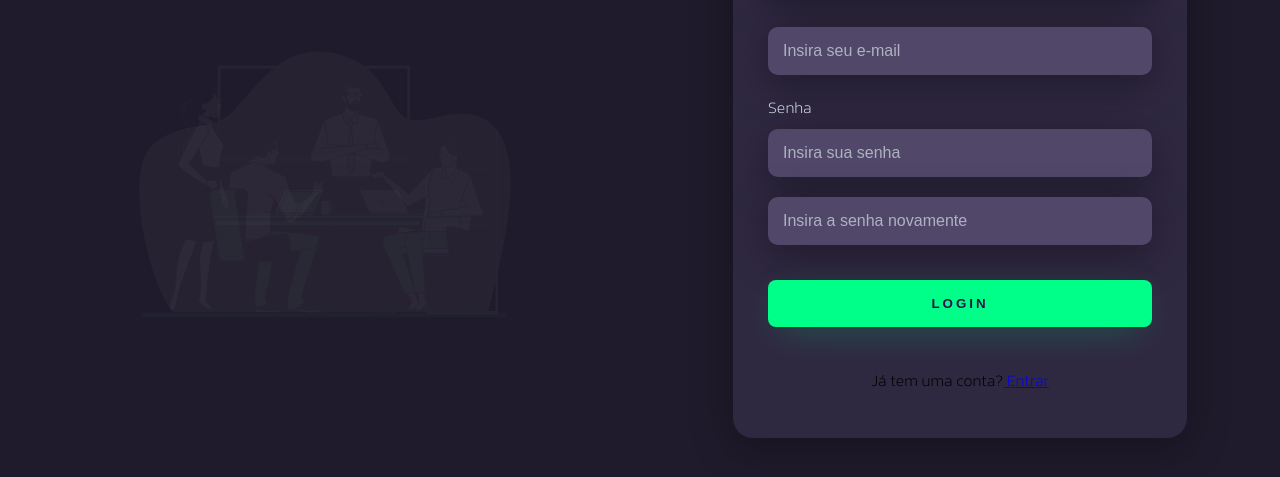
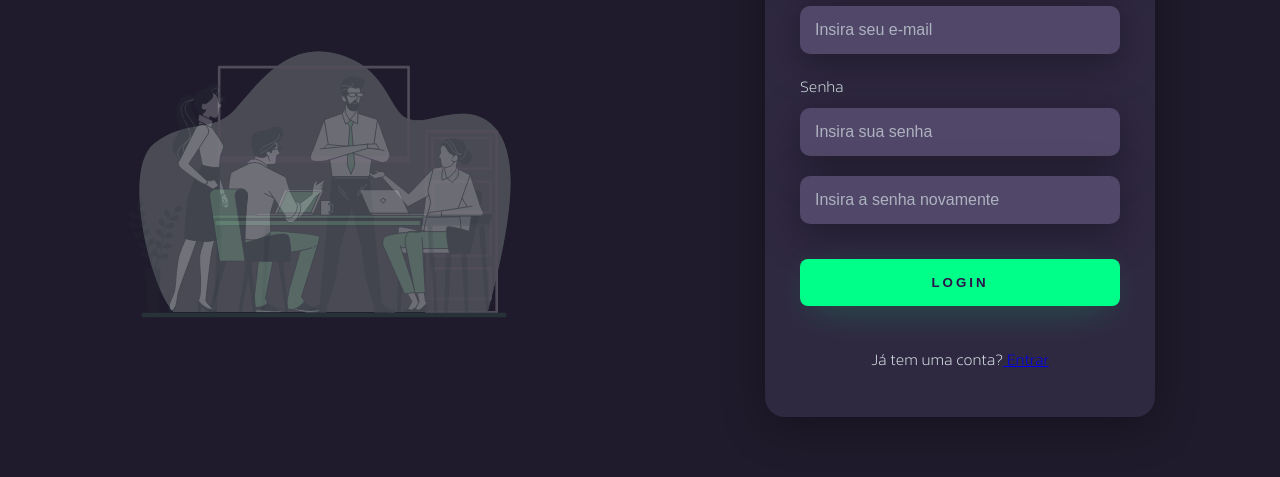
Before and after one commit to MatheusTosRos/MatheusTosRos.github.io, a plain HTML site: page cadastro.html in a window 1280 px wide. Shown: the part 289-766 px from the top of the page. Drawn offline with Linux system fonts and the light colour scheme.

Commit message:
adicionando modificações

```diff
--- a/cadastro.html
+++ b/cadastro.html
@@ -11,10 +11,10 @@
     <div id="tela">
         <div id="esquerda">
             <h1><strong>Cadastre-se</strong><br>Crie sua conta já</h1>
-            <img src="negocios2.svg" id="imagem" alt="Negócios animação 2">
+            <img src="negocios2.svg" class="imagem" alt="Negócios animação 2">
         </div>
         <div id="direita">
-            <div id="cadastro">
+            <div id="login">
                 <h1><strong>CADASTRO</strong></h1>
                 <div class="insere">
                     <label for="nome">Usuário</label>
@@ -32,7 +32,7 @@
                     <input type="password" id="nsenha" placeholder="Insira a senha novamente">
                 </div>
                 <button id="clica">Login</button>
-                <p>Já tem uma conta?<a href="https://www.youtube.com/watch?v=R8LWDEpgOo0"> Entrar</a></p>
+                <p>Já tem uma conta?<a href="index.html"> Entrar</a></p>
             </div>
         </div>
     </div>
--- a/tela.css
+++ b/tela.css
@@ -3,6 +3,7 @@
 body{
     margin: 0;
     font-family: 'Kanit', sans-serif;
+
 }
 body*{
     box-sizing: border-box;
@@ -15,7 +16,7 @@ body*{
     justify-content: center;
     align-items: center;
 }
-#esquerda{
+#esquerda {
     width: 50vw;
     height: 100vh;
     display: flex;
@@ -27,10 +28,10 @@ body*{
     color: rgb(51, 172, 115);
     font-size: 3vw;
 }
-#imagem{
+.imagem{
     width: 35vw;
 }
-#direita{
+#direita {
     width: 50vw;
     height: 100vh;
     display: flex;
@@ -38,7 +39,7 @@ body*{
     align-items: center;
 }
 #login{
-    width: 60%;
+    width: 50%;
     display: flex;
     justify-content: center;
     align-items: center;
@@ -56,20 +57,6 @@ body*{
 #login > p{
     color: #f0ffffde;
 }
-#login > a{
-    color: #00ff8052;
-}
-#cadastro{
-    width: 60%;
-    display: flex;
-    justify-content: center;
-    align-items: center;
-    flex-direction: column;
-    padding: 30px 35px;
-    background: #2f2841;
-    border-radius: 20px;
-    box-shadow: 0px 10px 40px #00000056;
-    }
 .insere{
     width: 100%;
     display: flex;
```
Also changed, not shown: index.html (+1 -1 lines).
